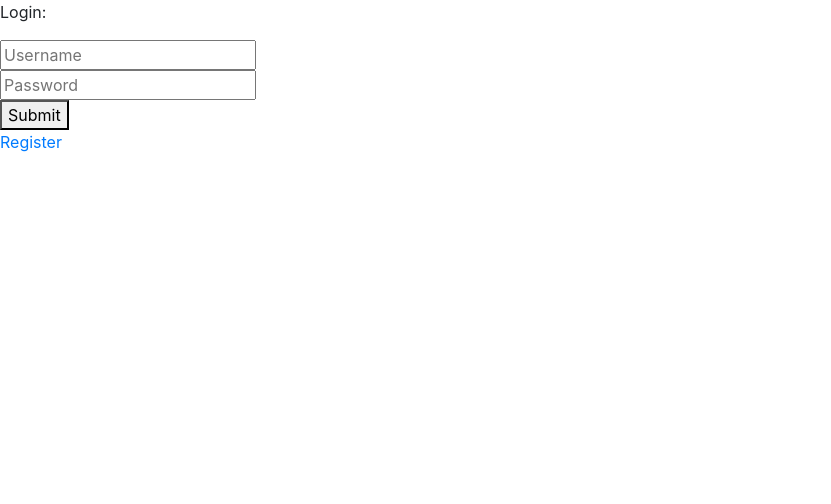
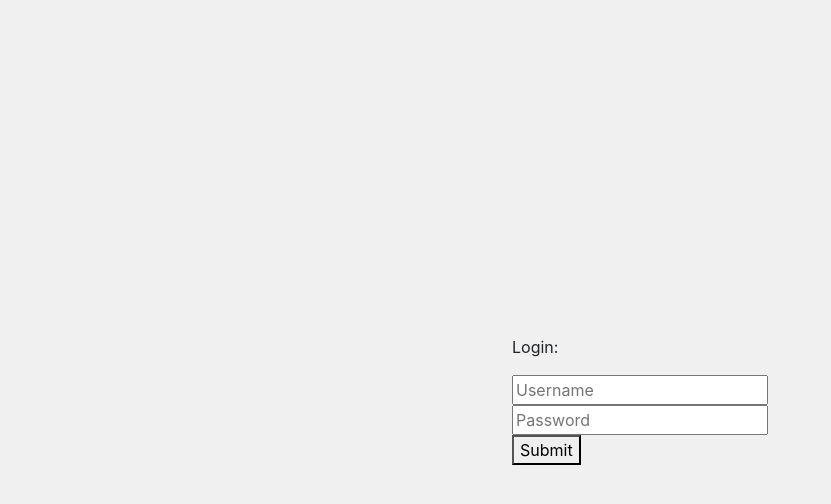
Before and after one commit to Build-Week-Med-Cabinet-6/front-end, a React (Create React App) app: page / in a window 1280 px wide. Shown: the top 504 px of the page, without its empty margins (0-831 px from the left). Built offline with nearby package versions, Linux system fonts and the light colour scheme.

Commit message:
style: create Wrapper component
The Wrapper component takes up the whole screen and centers its children
on the page.

```diff
--- a/src/components/App.jsx
+++ b/src/components/App.jsx
@@ -13,6 +13,7 @@
 import Register from './Register';
 import Home from './Home';
 import Profile from './Profile';
+import Wrapper from './Wrapper';
 
 // route
 import PrivateRoute from "./PrivateRoute";
@@ -24,15 +25,20 @@
         <Switch>
           <PrivateRoute exact path="/protected" component={PrivateRoute} />
           <Route exact path="/">
-            <Login />
-            <Link to="/register">Register</Link>
+            <Wrapper>
+              <Login />
+            </Wrapper>
           </Route>
 
           <Route path="/profile" component={Profile}/>
 
           <Route exact path="/login" component={Login} />
           <PrivateRoute exact path="/protected" component={Home} />
-          <Route path="/register" component={Register} />
+          <Route path="/register">
+            <Wrapper>
+              <Register />
+            </Wrapper>
+          </Route>
           <Route component={Register} />
         </Switch>
       </div>
--- /dev/null
+++ b/src/components/Wrapper.jsx
@@ -0,0 +1,14 @@
+import React from 'react';
+import styled from 'styled-components';
+
+const Wrapper = styled.div`
+  width: 100%;
+  height: 100vh;
+  display: flex;
+  flex-direction: column;
+  justify-content: center;
+  align-items: center;
+  background-color: #f0f0f0;
+`;
+
+export default Wrapper;
```
